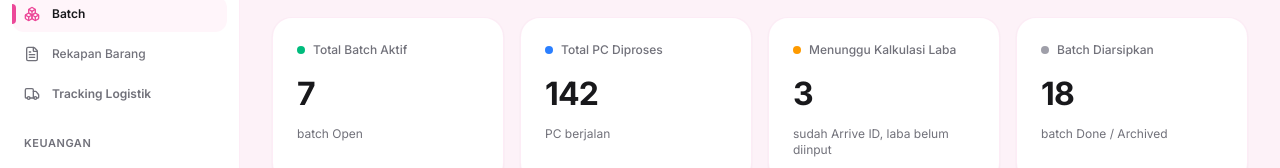
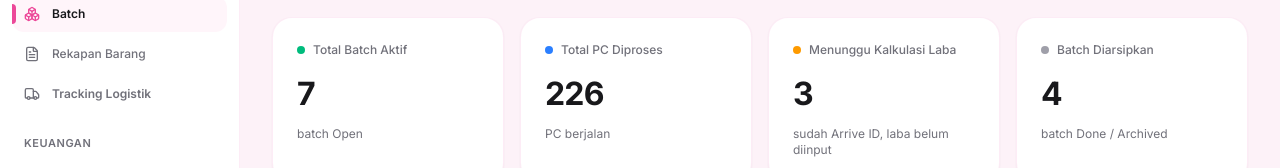
Before and after one commit to cecizGO-app/ceciz-fe-admin, a React (Vite) app: page / in a window 1280 px wide. Shown: the part 195-363 px from the top of the page. Built offline with nearby package versions, Linux system fonts and the light colour scheme.

Commit message:
fix: batch summary

```diff
--- a/src/pages/batches/BatchDashboardPage.tsx
+++ b/src/pages/batches/BatchDashboardPage.tsx
@@ -35,7 +35,8 @@ export const BatchDashboardPage: React.FC<BatchDashboardPageProps> = ({
   const [countryFilter, setCountryFilter] = useState<CountryFilter>("ALL");
   const [showHidden, setShowHidden] = useState(false);
   const [calcModalOpen, setCalcModalOpen] = useState(false);
-  const [selectedBatchForCalc, setSelectedBatchForCalc] = useState<BatchItem | null>(null);
+  const [selectedBatchForCalc, setSelectedBatchForCalc] =
+    useState<BatchItem | null>(null);
   const [toastMessage, setToastMessage] = useState<string | null>(null);
 
   // Daftar warehouse unik untuk dropdown filter
@@ -65,9 +66,9 @@ export const BatchDashboardPage: React.FC<BatchDashboardPageProps> = ({
 
     return {
       activeBatches: activeCount,
-      totalPc: activeTotalPc > 0 ? 142 : 0,
+      totalPc: activeTotalPc,
       waitingCalculation: waitingLaba,
-      archivedBatches: archived + 14, // Termasuk historis batch lama sesuai wireframe (18)
+      archivedBatches: archived, // Termasuk historis batch lama sesuai wireframe (18)
     };
   }, [batches]);
 
@@ -117,7 +118,9 @@ export const BatchDashboardPage: React.FC<BatchDashboardPageProps> = ({
   const handleCopyBatch = (batch: BatchItem) => {
     const textToCopy = `[Batch ${batch.batchNumber}] ${batch.warehouseProxy} - ${batch.buyerCount} buyer (${batch.totalPc} PC) - Status: ${batch.status}`;
     navigator.clipboard.writeText(textToCopy);
-    setToastMessage(`Info batch ${batch.batchNumber} berhasil disalin ke clipboard!`);
+    setToastMessage(
+      `Info batch ${batch.batchNumber} berhasil disalin ke clipboard!`,
+    );
     setTimeout(() => {
       setToastMessage(null);
     }, 2500);
@@ -131,18 +134,29 @@ export const BatchDashboardPage: React.FC<BatchDashboardPageProps> = ({
       if (searchQuery.trim()) {
         const query = searchQuery.toLowerCase();
         const matchNumber = batch.batchNumber.toLowerCase().includes(query);
-        const matchWarehouse = batch.warehouseProxy.toLowerCase().includes(query);
+        const matchWarehouse = batch.warehouseProxy
+          .toLowerCase()
+          .includes(query);
         const matchCountry = batch.countryCode.toLowerCase().includes(query);
         if (!matchNumber && !matchWarehouse && !matchCountry) return false;
       }
 
       if (statusFilter !== "ALL" && batch.status !== statusFilter) return false;
-      if (warehouseFilter !== "ALL" && batch.warehouseProxy !== warehouseFilter) return false;
-      if (countryFilter !== "ALL" && batch.countryCode !== countryFilter) return false;
+      if (warehouseFilter !== "ALL" && batch.warehouseProxy !== warehouseFilter)
+        return false;
+      if (countryFilter !== "ALL" && batch.countryCode !== countryFilter)
+        return false;
 
       return true;
     });
-  }, [batches, searchQuery, statusFilter, warehouseFilter, countryFilter, showHidden]);
+  }, [
+    batches,
+    searchQuery,
+    statusFilter,
+    warehouseFilter,
+    countryFilter,
+    showHidden,
+  ]);
 
   return (
     <div className="space-y-6 pb-12">
@@ -164,7 +178,8 @@ export const BatchDashboardPage: React.FC<BatchDashboardPageProps> = ({
             Batch &amp; Kalkulasi Harga
           </h1>
           <p className="text-xs sm:text-[14px] text-[#71717A] mt-1 leading-relaxed">
-            Kelola batch group order, pantau status operasional, dan lakukan kalkulasi internal laba.
+            Kelola batch group order, pantau status operasional, dan lakukan
+            kalkulasi internal laba.
           </p>
         </div>
 
```
